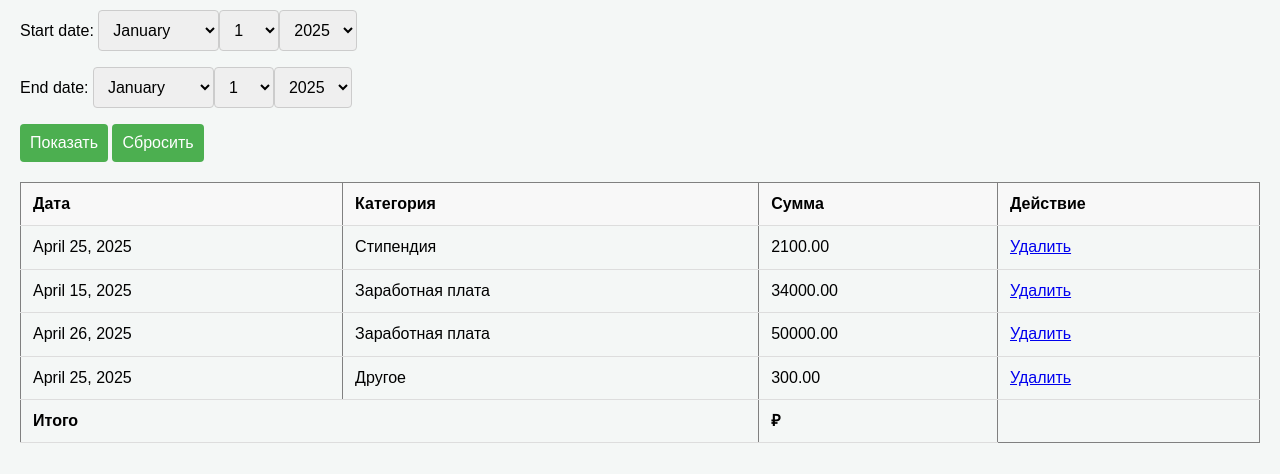
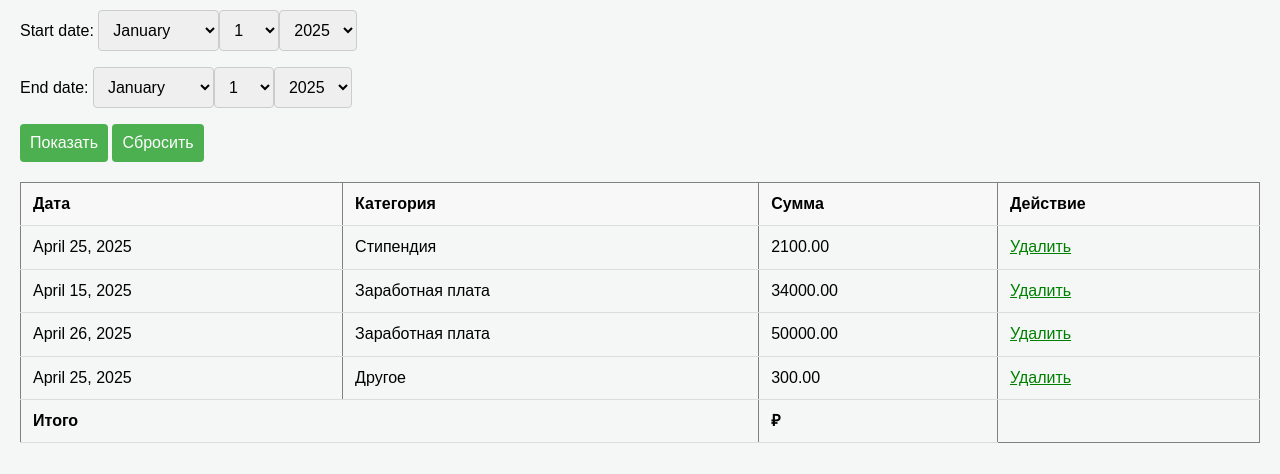
Before and after one commit to AnastasiaGomorina/budjet_project, a Django app: template budget_project/budget/templates/budget/income_list.html in a window 1280 px wide. Shown: the part 326-800 px from the top of the page. Run offline with Django 4.2, Linux system fonts and the light colour scheme; the template is opened without the code that fills it: values that come from a table or form of the project are taken from there, others are empty; data comes from the database, SQL or seed files in the repository; both versions use the stored data as it was after the commit.

Commit message:
Стилизована ссылка удаления.

```diff
--- a/budget_project/budget/templates/budget/expense_list.html
+++ b/budget_project/budget/templates/budget/expense_list.html
@@ -31,7 +31,7 @@
             <td>{{ expense.category.name }}</td>
             <td>{{ expense.amount }}</td>
             <td>
-                <a href="{% url 'delete_expense' expense.pk %}" onclick="return confirm('Удалить эту запись?');">Удалить</a>
+                <a href="{% url 'delete_expense' expense.pk %}" style="color: green;" onclick="return confirm('Удалить эту запись?');">Удалить</a>
             </td>
         </tr>
         {% endfor %}
--- a/budget_project/budget/templates/budget/income_list.html
+++ b/budget_project/budget/templates/budget/income_list.html
@@ -31,7 +31,7 @@
             <td>{{ income.category.name }}</td>
             <td>{{ income.amount }}</td>
             <td>
-                <a href="{% url 'delete_income' income.pk %}" onclick="return confirm('Удалить эту запись?');">Удалить</a>
+                <a href="{% url 'delete_income' income.pk %}" style="color: green;" onclick="return confirm('Удалить эту запись?');">Удалить</a>
             </td>
         </tr>
         {% endfor %}
```
Also changed, not shown: budget_project/db.sqlite3.
